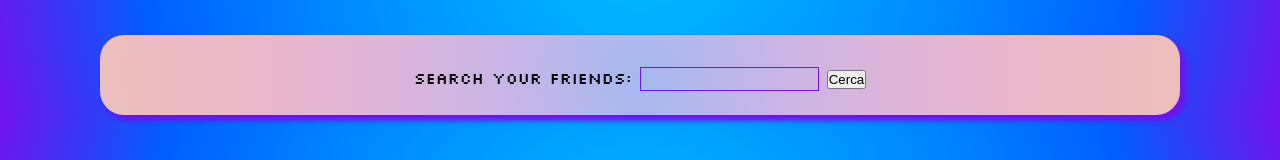
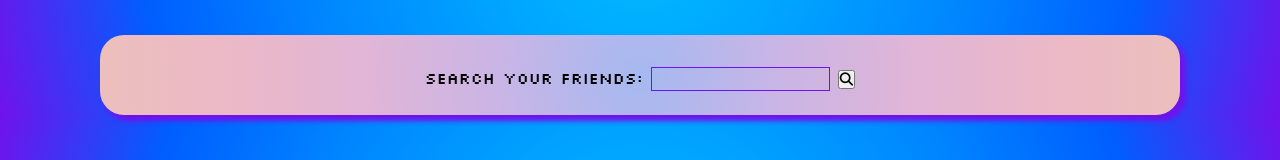
Before and after one commit to AndreaMargutti/github-friends, a website built with Vite: page index.html in a window 1280 px wide. Shown: the part 246-406 px from the top of the page. Built offline with nearby package versions, Linux system fonts and the light colour scheme.

Commit message:
add icon

```diff
--- a/index.html
+++ b/index.html
@@ -33,7 +33,9 @@
       <form action="index.html" method="GET">
         <label for="saerch-bar">Search your friends:</label>
         <input id="search-bar" type="text">
-        <button type="submit">Cerca</button>
+        <button type="submit">
+          <i class="fa-solid fa-magnifying-glass"></i>
+        </button>
       </form>
     </section>
   </div>
```
